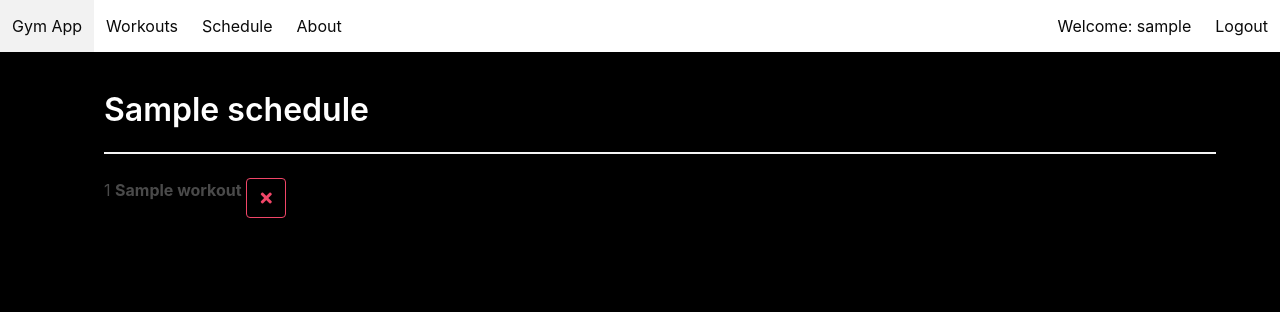
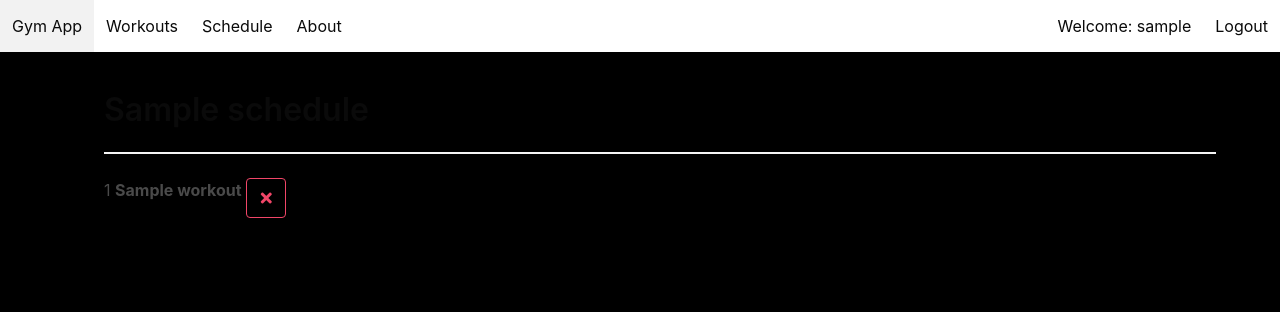
Before and after one commit to Hamadzafarullah/project4, a Django app: page /schedules/ in a window 1280 px wide. Shown: the top 312 px of the page. Run offline with Django 4.2, Linux system fonts and the light colour scheme; a user stored in the database is signed in; tables that the repository leaves empty hold one stand-in row (values such as "Sample post").

Commit message:
css testing

```diff
--- a/main_app/templates/home.html
+++ b/main_app/templates/home.html
@@ -14,7 +14,7 @@
               <div class="column is-5 featured-content va">
                 <div>
                   <h1 class="title post-title has-text-white">Welcome To GymApp</h1>
-                  <p class="post-excerpt has-text-light" >This App is to help you track and plan your workouts it allows you to add new workouts that you want and schedule it out but you must sign in or signup</p>
+                  <p class="post-excerpt has-text-white" >This App is to help you track and plan your workouts it allows you to add new workouts that you want and schedule it out but you must sign in or signup</p>
                 </div>
               </div>
             </article>
--- a/main_app/templates/schedule_list.html
+++ b/main_app/templates/schedule_list.html
@@ -4,7 +4,7 @@
     {% for schedule in schedule %}
 
         <div class="workouts mb-5">
-            <h3 class="title is-3 has-text-white">{{schedule.title}}</h3>
+            <h3 class="title is-3 has-text-black">{{schedule.title}}</h3>
             <hr />
 
             {% for workout in schedule.workouts.all %}
```
